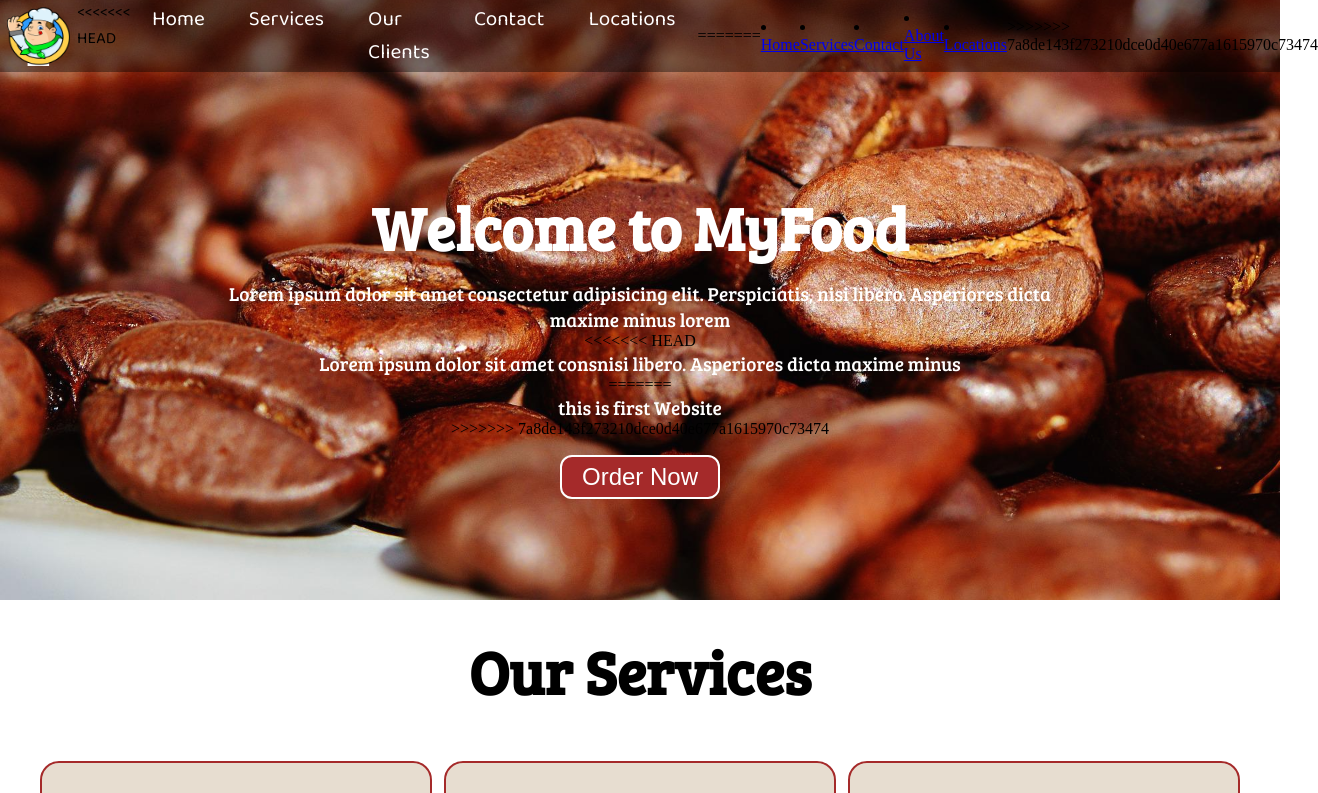
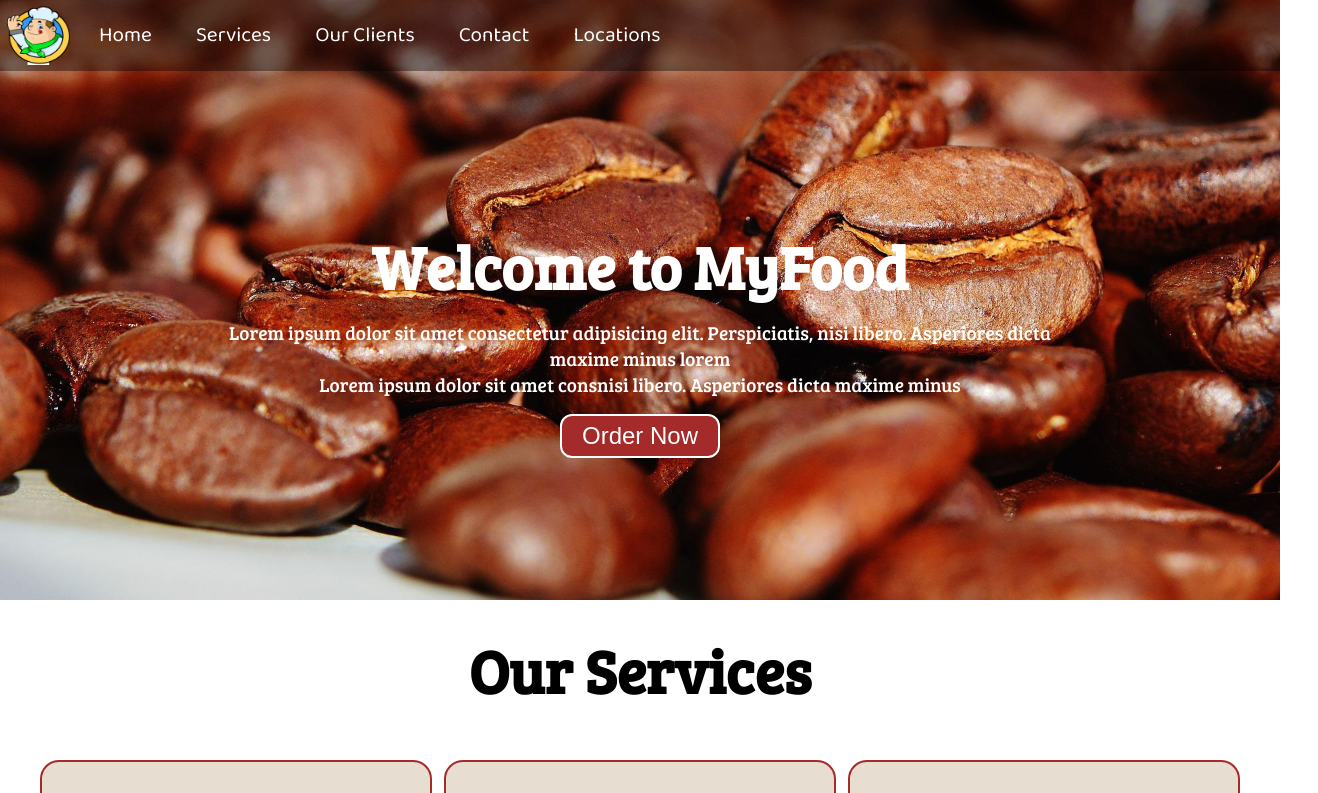
Before and after one commit to jagendra007/MyFoodWeb, a plain HTML site: page index.html in a window 1280 px wide. Shown: the top 793 px of the page, 1318 px wide, since content can reach past the window. Drawn offline with Linux system fonts and the light colour scheme.

Commit message:
commit git

```diff
--- a/index.html
+++ b/index.html
@@ -17,7 +17,6 @@
             <img src="img/logo.png" ,height="55px" , width="63px" alt="MyFood">
         </div>
         <ul>
-<<<<<<< HEAD
             <li class="item"><a href="#home"> Home</a></li>
             <li class="item"><a href="#services"> Services</a></li>
             <li class="item"><a href="#clients">Our Clients  </a></li>
@@ -25,15 +24,6 @@
             <li class="item"><a href="#location"> Locations</a></li>
         </ul>
 
-=======
-            <li class="item"><a href="#"> Home</a></li>
-            <li class="item"><a href="#"> Services</a></li>
-            <li class="item"><a href="#"> Contact</a></li>
-            <li class="item"><a href="#"> About Us</a></li>
-            <li class="item"><a href="#"> Locations</a></li>
-        </ul>
-
->>>>>>> 7a8de143f273210dce0d40e677a1615970c73474
     </nav>
 
 
@@ -41,12 +31,8 @@
         <h1 class="h-primary">Welcome to MyFood</h1>
         <p> Lorem ipsum dolor sit amet consectetur adipisicing elit. Perspiciatis, nisi libero. Asperiores dicta maxime
             minus lorem</p>
-<<<<<<< HEAD
         <p> Lorem ipsum dolor sit amet consnisi libero. Asperiores dicta maxime
             minus </p>
-=======
-        <p> this is first Website </p>
->>>>>>> 7a8de143f273210dce0d40e677a1615970c73474
         <button class="btn">Order Now</button>
     </section>
 
```
